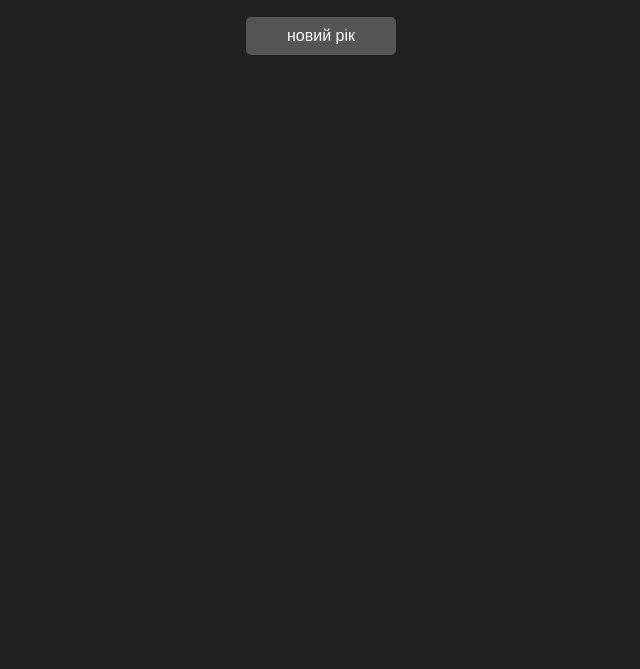
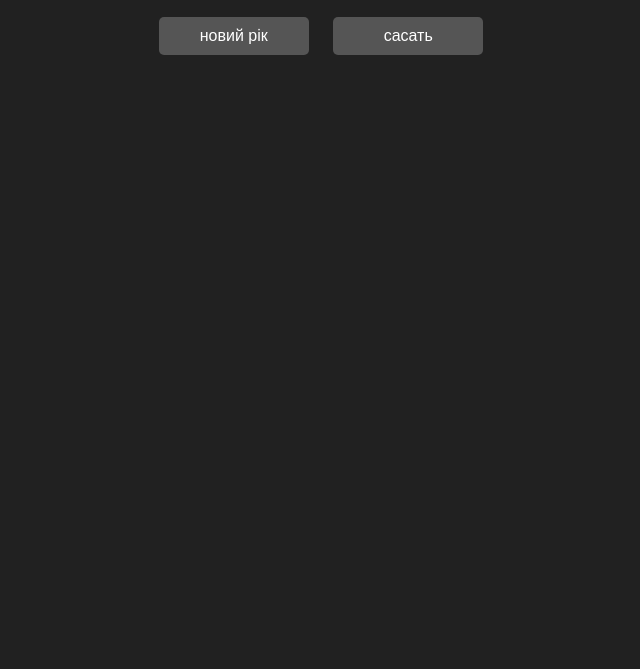
Before and after one commit to ValeriiTP/myprojects, a plain HTML site: page index.html in a window 1280 px wide. Shown: the part 131-800 px from the top of the page, without its empty margins (319-959 px from the left). Drawn offline with Linux system fonts and the light colour scheme.

Commit message:
Update index.html

```diff
--- a/index.html
+++ b/index.html
@@ -48,6 +48,7 @@
     <h1>Staruselets Valerii</h1>
     <nav>
         <a href="https://valeriitp.github.io/myprojects/newyear/">новий рік</a>
+        <a href="https://valeriitp.github.io/myprojects/love/">сасать</a>
     </nav>
 </body>
 </html>
```
